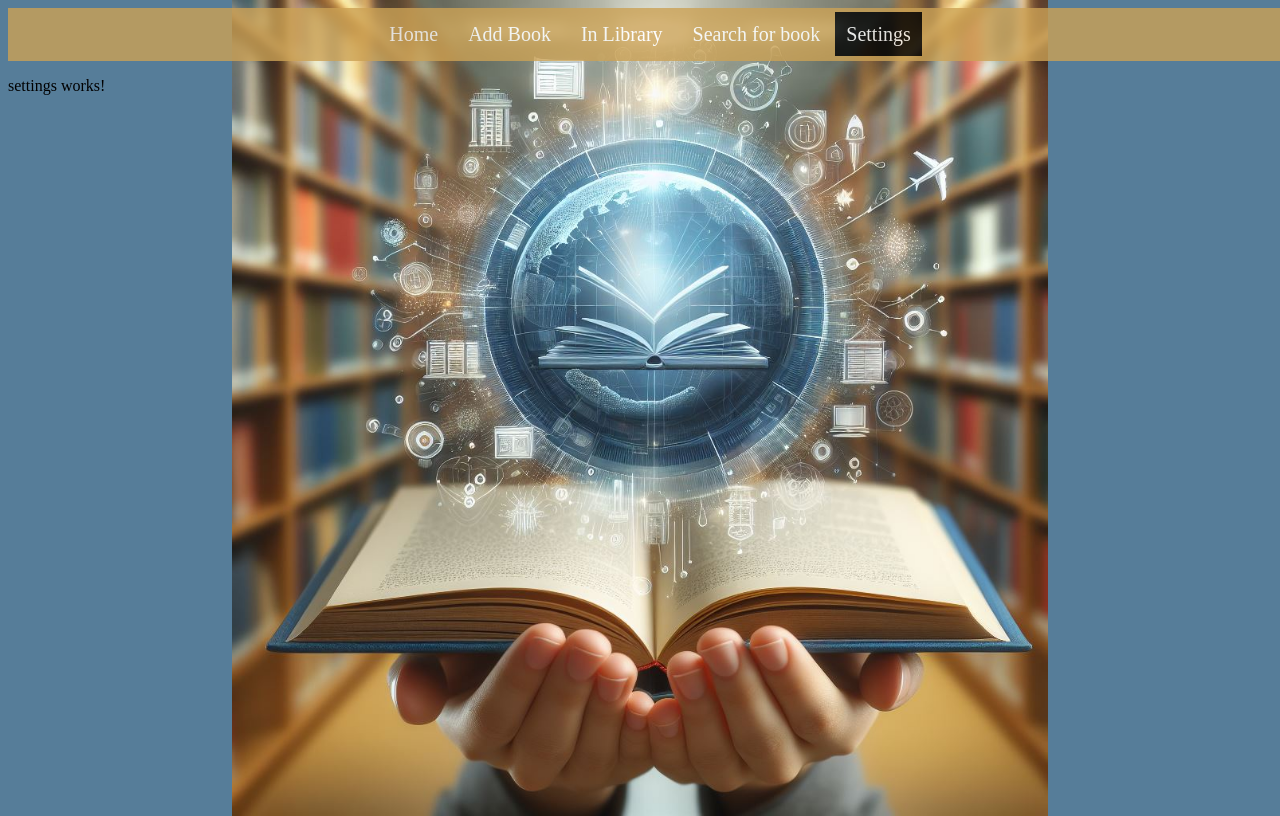
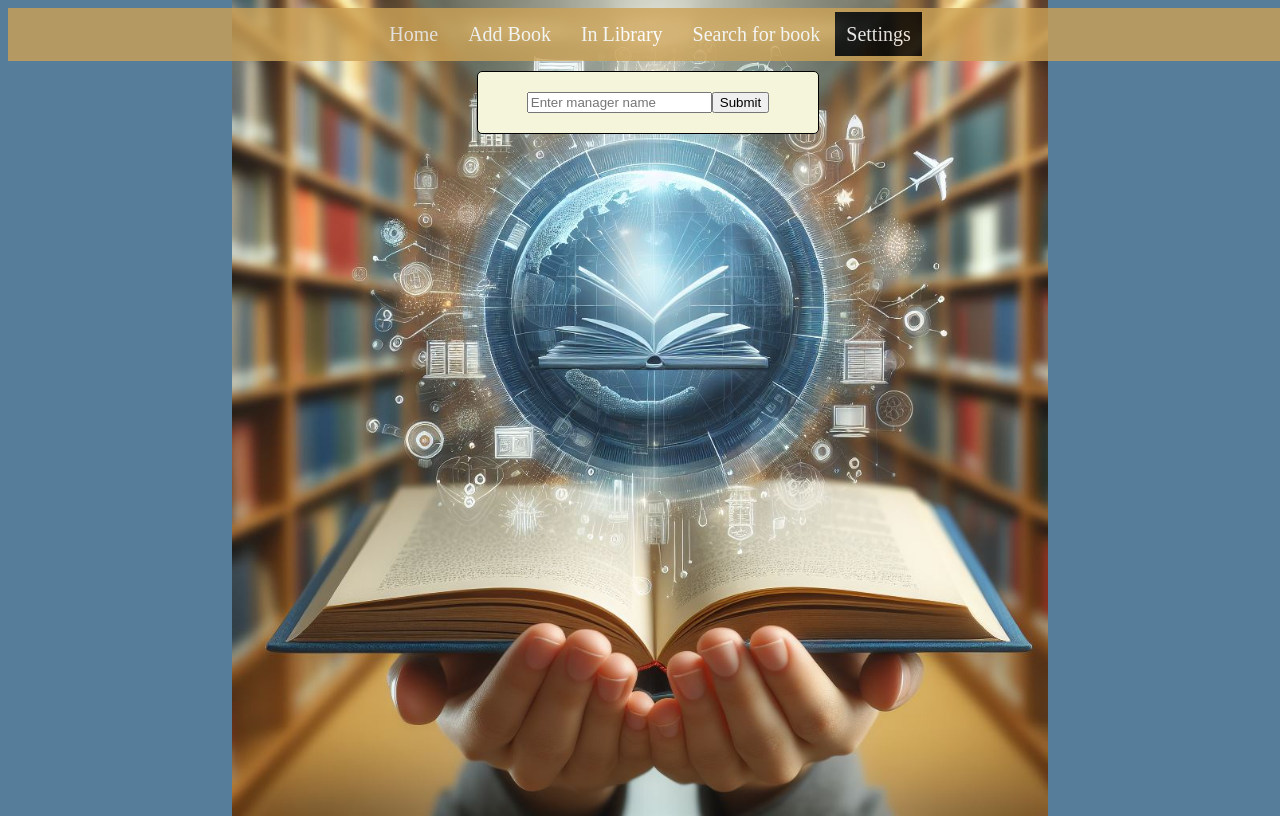
Before and after one commit to roudasaffuri/Online-Library, an Angular app: page /settings in a window 1280 px wide. Built offline with nearby package versions, Linux system fonts and the light colour scheme.

Commit message:
Update4/4

```diff
--- a/src/app/add-book/add-book.component.html
+++ b/src/app/add-book/add-book.component.html
@@ -15,7 +15,7 @@
     <br>
     <label>Category:</label><br>
     <select id="category" name="category" required [(ngModel)]="category">
-      <option value="">Select a category</option>
+      <option disabled>Select an option</option>
       <option value="History">History</option>
       <option value="Sci-Fi">Sci-Fi</option>
       <option value="CookBook">CookBook</option>
--- a/src/app/settings/settings.component.css
+++ b/src/app/settings/settings.component.css
@@ -0,0 +1,16 @@
+.container{
+    display: flex;
+  justify-content: center;
+}
+.content {
+    border: 1px solid black;
+    border-radius: 5px;
+    padding: 20px;
+    margin: 10px;
+    width: 300px;
+    text-align: center;
+    background-color: beige;
+  }
+  button:disabled{
+    cursor: not-allowed;
+  }
--- a/src/app/settings/settings.component.html
+++ b/src/app/settings/settings.component.html
@@ -1 +1,6 @@
-<p>settings works!</p>
+<div class="container">
+    <div class="content">
+      <input type="text" [(ngModel)]="name" pattern="[a-zA-Z ]*" placeholder="Enter manager name">
+      <button (click)="addName()" [disabled]="names.length >= 2 || !isValidName(name)">Submit</button>
+    </div>
+</div>
--- a/src/app/settings/settings.component.ts
+++ b/src/app/settings/settings.component.ts
@@ -6,5 +6,20 @@ import { Component } from '@angular/core';
   styleUrls: ['./settings.component.css']
 })
 export class SettingsComponent {
+  name: string = '';
+  names: string[] = [];
 
+  addName() {
+    if (this.name !== '') {
+      this.names.push(this.name);
+      this.name = '';
+    }
+    if (this.names.length === 2) {
+      alert('You have entered two names. You cannot enter more names.');
 }
+}
+isValidName(name: string): boolean {
+  const pattern = /^[a-zA-Z ]*$/;
+  return pattern.test(name);//The test() method returns true if it finds a match
+}
+}
```
